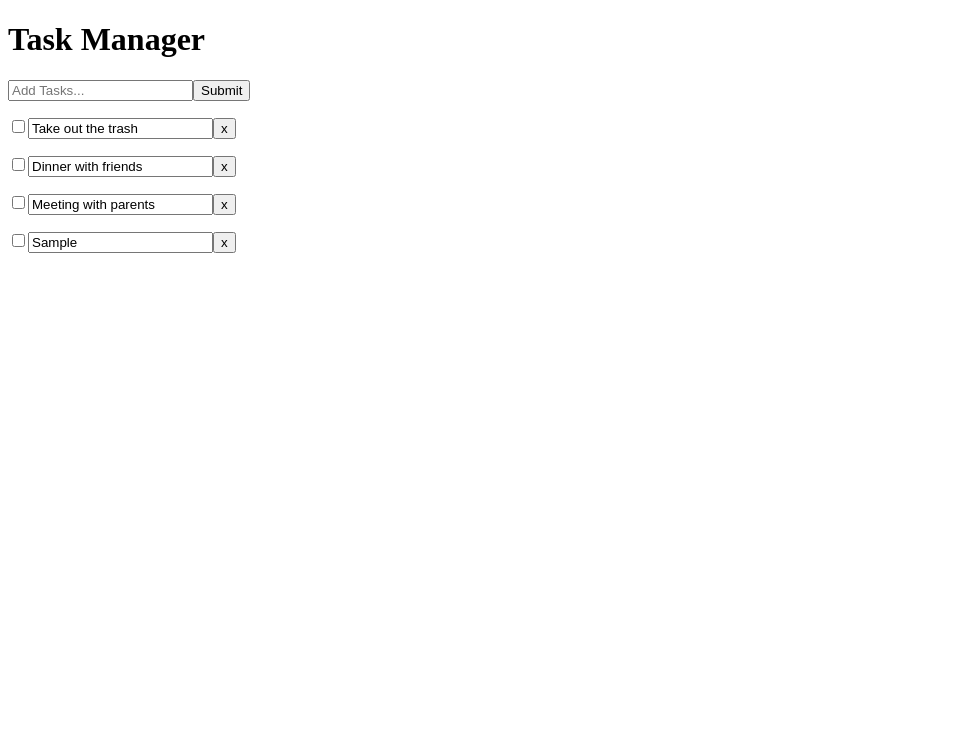
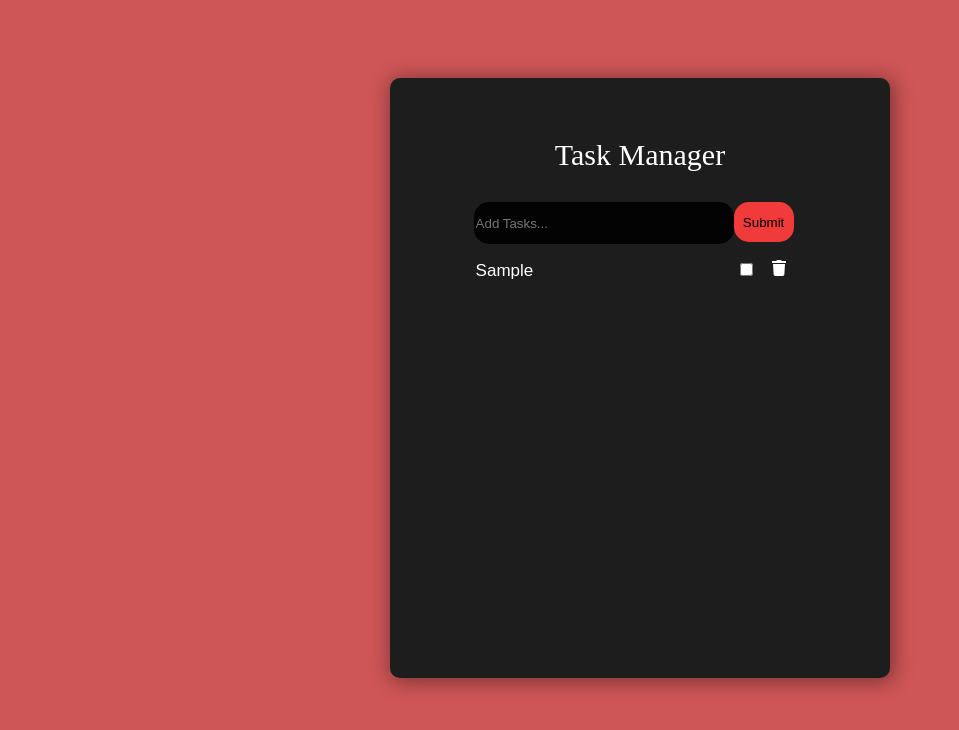
Before and after one commit to Cami9911/ToDo_React_App, a React (Create React App) app in the folder to_do_app/: page / in a window 1280 px wide. Both pictures are taken after typing "Sample" into the empty fields and a click on the input "Submit". Shown: the top 730 px of the page, without its empty margins (0-959 px from the left). Built offline with nearby package versions, Linux system fonts and the light colour scheme; the HTML template or start-up script is replaced by a standard one.

Commit message:
css done

```diff
--- a/to_do_app/src/App.css
+++ b/to_do_app/src/App.css
@@ -0,0 +1,24 @@
+body{
+    background-color: rgb(207, 86, 86);
+    display: flex;
+    flex-direction: column;
+    align-items: center;
+    font-family: "Times New Roman", Times, serif;
+  }
+
+  .App{
+    background-color: rgb(29, 29, 29);
+    height: 600px;
+    width: 500px;
+    display: flex;
+    flex-direction: column;
+    align-items: center;
+    margin-top: 70px;
+    border-radius: 10px;
+    box-shadow: 2px 2px 20px 2px rgba(0, 0, 0, 0.4);
+  }
+  header{
+    color: white;
+    font-size: 30px;
+    margin-top: 30px;
+  }
--- a/to_do_app/src/App.js
+++ b/to_do_app/src/App.js
@@ -1,29 +1,21 @@
 import React, { Component } from 'react'
+import './App.css';
 import Todos from './components/Todos'
 import AddTodo from './components/AddTodo'
-import Header from './components/layout/Header'
 import uuid from 'uuid'
+import {library } from '@fortawesome/fontawesome-svg-core'
+import {faTrash } from '@fortawesome/free-solid-svg-icons'
+import {faEdit } from '@fortawesome/free-solid-svg-icons'
+import {faCheck } from '@fortawesome/free-solid-svg-icons'
+
+library.add(faTrash)
+library.add(faEdit)
+library.add(faCheck)
 
 class App extends Component {
 
   state = {
-    todos: [
-      {
-        id: uuid.v4(),
-        title: 'Take out the trash',
-        completed: false
-      },
-      {
-        id: uuid.v4(),
-        title: 'Dinner with friends',
-        completed: false
-      },
-      {
-        id: uuid.v4(),
-        title: 'Meeting with parents',
-        completed: false
-      }
-    ]
+    todos: []
   }
 
   //Toggle Complete
@@ -73,8 +65,10 @@ addTodo = (title) => {
   render() {
     return (
       <div className="App">
+         <header>
+            <p>Task Manager</p>
+        </header>
         <div className="container">
-          <Header />
           <AddTodo addTodo={this.addTodo}/>
           <Todos
             todos={this.state.todos}
--- a/to_do_app/src/components/AddTodo.js
+++ b/to_do_app/src/components/AddTodo.js
@@ -1,4 +1,5 @@
 import React, { Component } from 'react'
+import './Todoitem.css'
 
 export class AddTodo extends Component {
     state = {
@@ -15,8 +16,8 @@ export class AddTodo extends Component {
 
     render() {
         return (
-            <form onSubmit={this.onSubmit}>
-                <input type="text" value={this.state.title} name="title"
+            <form className="form" onSubmit={this.onSubmit}>
+                <input className="inputText" type="text" value={this.state.title} name="title"
                 placeholder="Add Tasks..." onChange={this.onChange}></input>
                 <input type="submit" value="Submit" className="btn"></input>
             </form>
--- /dev/null
+++ b/to_do_app/src/components/Todoitem.css
@@ -0,0 +1,60 @@
+.inputText{
+    height: 40px;
+    width: 20vw;
+    background-color: rgb(3, 3, 3);
+    border-radius: 15px;
+    border:none;
+    outline: none;
+    color: white;
+  }
+.inputText:hover{
+    background-color: rgb(34, 34, 34);
+    color: white;
+  }
+.form{
+    width: 25vw;
+    display: flex;
+    justify-content: space-between;
+}
+ .btn{
+    height: 40px;
+    width: 60px;
+    background-color: rgb(241, 58, 58);
+    border: none;
+    border-radius: 15px;
+    outline: none;
+  }
+
+  .btn:hover{
+    background-color: rgb(247, 166, 166) ;
+  }
+  #title{
+    background-color: transparent;
+    border:0;
+    color:white;
+    outline:none;
+    font-size: 17px;
+}
+#title:hover{
+    color: rgb(241, 58, 58);
+}
+  .tasks{
+    color: white;
+    width: 26vw;
+    height: 30px;
+    position: relative;
+  }
+
+#check{
+    position: absolute;
+    right:50px;
+
+}
+
+#delete{
+    position: absolute;
+    right: 20px;
+}
+#delete:hover{
+    color: rgb(241, 58, 58);
+}
--- a/to_do_app/src/components/Todoitem.js
+++ b/to_do_app/src/components/Todoitem.js
@@ -1,22 +1,24 @@
 import React, { Component } from 'react'
 import PropTypes from 'prop-types'
+import './Todoitem.css'
+import {FontAwesomeIcon} from '@fortawesome/react-fontawesome'
 
 export class Todoitem extends Component {
     getStyle = () => {
             return {
-
-                textDecoration: this.props.todo.completed ? 'line-through': 'none'
+                textDecoration: this.props.todo.completed ? 'line-through': 'none',
+                color: this.props.todo.completed ? 'rgb(241, 58, 58)': 'white'
             }
     }
 
     render() {
         const { id, title } = this.props.todo;
         return (
-            <div >
+            <div className="tasks">
                 <p>
-                    <input type="checkbox" onChange={this.props.markComplete.bind(this,id)} />
-                    <input type="text" value={title} style={this.getStyle()} onChange={this.props.editTodo.bind(this,id)}/>
-                    <button onClick={this.props.deleteTodo.bind(this,id)}>x</button>
+                    <input id="title" type="text" value={title} style={this.getStyle()} onChange={this.props.editTodo.bind(this,id)}/>
+                    <input id="check" type="checkbox" onChange={this.props.markComplete.bind(this,id)} />
+                    <FontAwesomeIcon id="delete" icon="trash" onClick={this.props.deleteTodo.bind(this,id)}/>
                 </p>
             </div>
         )
--- a/to_do_app/src/components/layout/Header.js
+++ /dev/null
@@ -1,11 +0,0 @@
-import React from 'react'
-
-function Header() {
-    return (
-        <header>
-            <h1>Task Manager</h1>
-        </header>
-    )
-}
-
-export default Header;
```
